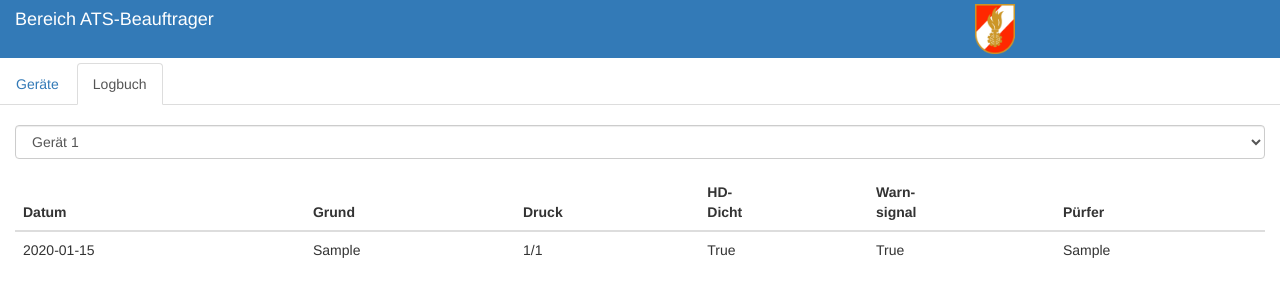
After one commit to SeppUnterwurzacher/ats_app, a Flask app: template app/templates/wart/logbuch.html in a window 1280 px wide. The commit adds this page. Shown: the top 300 px of the page. Run offline with Flask 2, Linux system fonts and the light colour scheme; tables that the repository leaves empty hold one stand-in row (values such as "Sample post"); the template is opened without the code that fills it: values that come from a table or form of the project are taken from there, most other values are stand-ins (such as "Sample title", 1, 10 or a date in 2020); some libraries are stand-ins or nearby versions.

Commit message:
Bei Auswahl des Gerätes wird automatisch neu geladen

```diff
--- a/app/forms.py
+++ b/app/forms.py
@@ -1,6 +1,6 @@
 from unicodedata import name
 from flask_wtf import FlaskForm
-from wtforms import StringField, SubmitField, IntegerField
+from wtforms import StringField, SubmitField, IntegerField, SelectField
 from wtforms.validators import DataRequired, NumberRange, Length
 
 
@@ -15,3 +15,7 @@ class WartNeuGeraet(FlaskForm):
     typ = StringField('Typ des Geräts:', validators=[DataRequired()])
     anschaffung = IntegerField('Jahr der Anschaffung:', validators=[DataRequired()])
     submit = SubmitField('Eintragen')
+
+class LogbuchAuswahl(FlaskForm):
+    geraet = SelectField('Gerät auswählen', choices=[(1, 'Gerät 1'), (2, 'Gerät 2')], validators=[DataRequired()])
+    submit = SubmitField('Laden')
--- a/app/routes.py
+++ b/app/routes.py
@@ -1,8 +1,10 @@
 from cmd import IDENTCHARS
 from distutils.util import execute
+from random import choices
+from secrets import choice
 from flask import render_template, url_for, redirect
 from app import app, db
-from app.forms import KPEinsatzUebung, WartNeuGeraet
+from app.forms import KPEinsatzUebung, WartNeuGeraet, LogbuchAuswahl
 from app.models import Geraete, Kurzpruefung
 
 @app.route('/')
@@ -108,3 +110,20 @@ def geraeteentfernen(id, check):
         return redirect(url_for('wartgeraete'))
 
     return render_template('/wart/geraeteentfernen.html', id=id, geraet=geraet)
+
+@app.route('/logbuch/', methods=['GET', 'POST'])
+def logbuch():
+    id  = 1
+    daten = Kurzpruefung.query.filter(Kurzpruefung.id_geraet==id).all()
+
+    form = LogbuchAuswahl()
+    geraete = Geraete.query.all()
+    choices = [(i.id, i.name_geraet) for i in geraete]
+    form.geraet.choices = choices
+
+    if form.validate_on_submit():
+        id = form.geraet.data
+        daten = Kurzpruefung.query.filter(Kurzpruefung.id_geraet==id).all()
+        return render_template('/wart/logbuch.html', daten=daten, form=form)
+
+    return render_template('/wart/logbuch.html', daten=daten, form=form)
--- a/app/templates/base_wart.html
+++ b/app/templates/base_wart.html
@@ -12,8 +12,8 @@
         </div>
         <div class="row">
             <ul class="nav nav-tabs">
-                <li class="active"><a href="{{ url_for('wartgeraete') }}">Geräte</a></li>
-                <li><a href="#">Logbuch</a></li>
+                <li id="tab_geraete" class="active"><a href="{{ url_for('wartgeraete') }}">Geräte</a></li>
+                <li id="tab_logbuch"><a href="{{ url_for('logbuch') }}">Logbuch</a></li>
             </ul>
         </div>
 
--- a/app/templates/wart/atsgeraete.html
+++ b/app/templates/wart/atsgeraete.html
@@ -3,7 +3,7 @@
 {% block input%}
     <div class="row">
         <div class="col-xs-12">
-            <table class="table">
+            <table class="table table-hover">
                 <thead>
                     <tr>
                         <th>ID</th>
--- /dev/null
+++ b/app/templates/wart/logbuch.html
@@ -0,0 +1,55 @@
+{% extends 'base_wart.html'%}
+
+{% block input%}
+<div class="row">
+    <div class="col-xs-12">
+        <br>
+        <form id='auswahl' class="form-group" action="" method="post">
+            {{ form.hidden_tag() }}
+            <p>
+                {{ form.geraet(class="form-control") }}
+            </p>
+
+        </form>
+    </div>
+</div>
+<div class="row">
+    <div class="col-xs-12">
+        <table class="table table-hover">
+            <thead>
+                <tr>
+                    <th>Datum</th>
+                    <th>Grund</th>
+                    <th>Druck</th>
+                    <th>HD-<br>Dicht</th>
+                    <th>Warn-<br>signal</th>
+                    <th>Pürfer</th>
+                </tr>
+            </thead>
+            <tbody>
+                {% for eintrag in daten %}
+                <tr>
+                    <td>{{ eintrag.zeit }}</td>
+                    <td>{{ eintrag.grund }}</td>
+                    <td>{{ eintrag.druck1 }}/{{ eintrag.druck2 }}</td>
+                    <td>{{ eintrag.dichtheit }}</td>
+                    <td>{{ eintrag.warnsignal }}</td>
+                    <td>{{ eintrag.pruefer }}</td>
+                </tr>
+                {% endfor %}
+            </tbody>
+        </table>
+    </div>
+
+</div>
+
+<script>
+    document.getElementById('tab_geraete').className = ""
+    document.getElementById('tab_logbuch').className = "active"
+
+    document.getElementById("geraet").addEventListener("change", function() {
+        document.getElementById("auswahl").submit();
+      });
+
+</script>
+{% endblock %}
```
Also changed, not shown: app.db, 1 other file.
